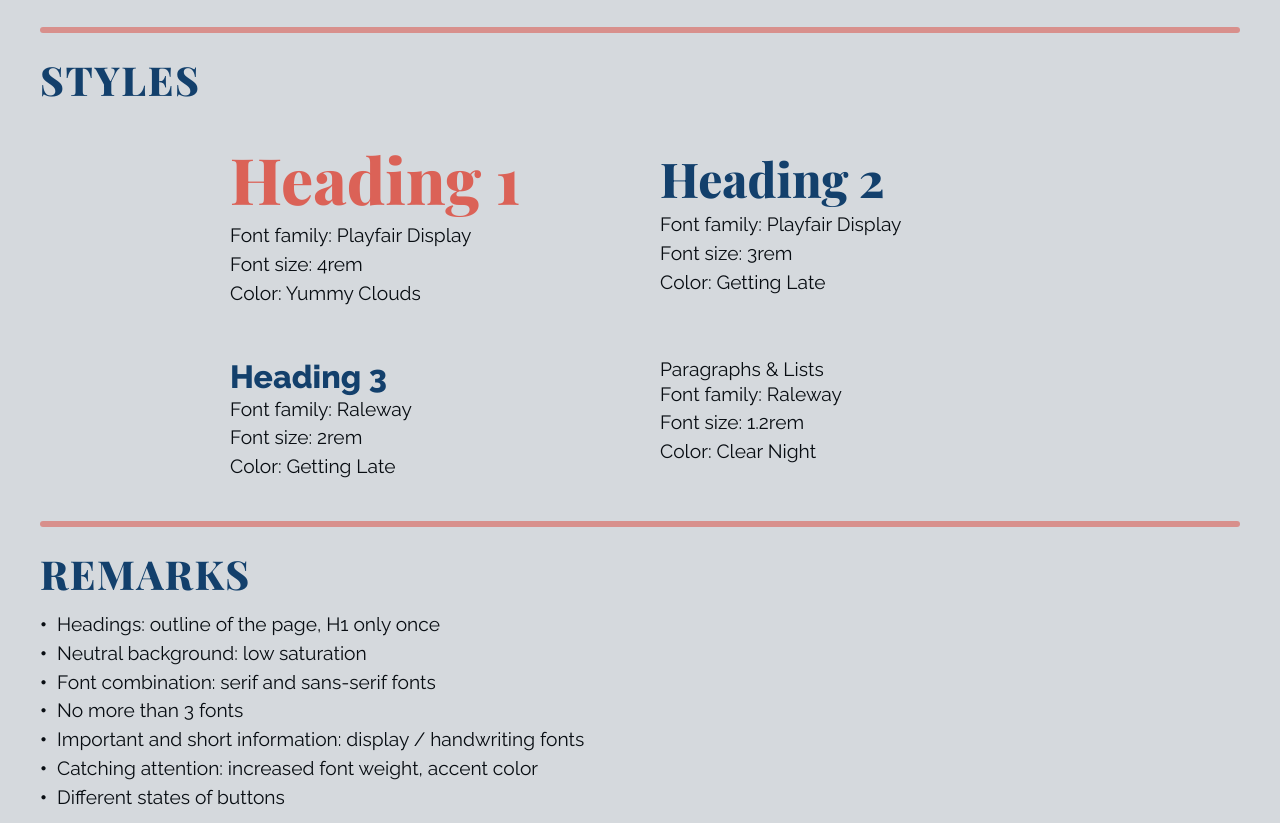
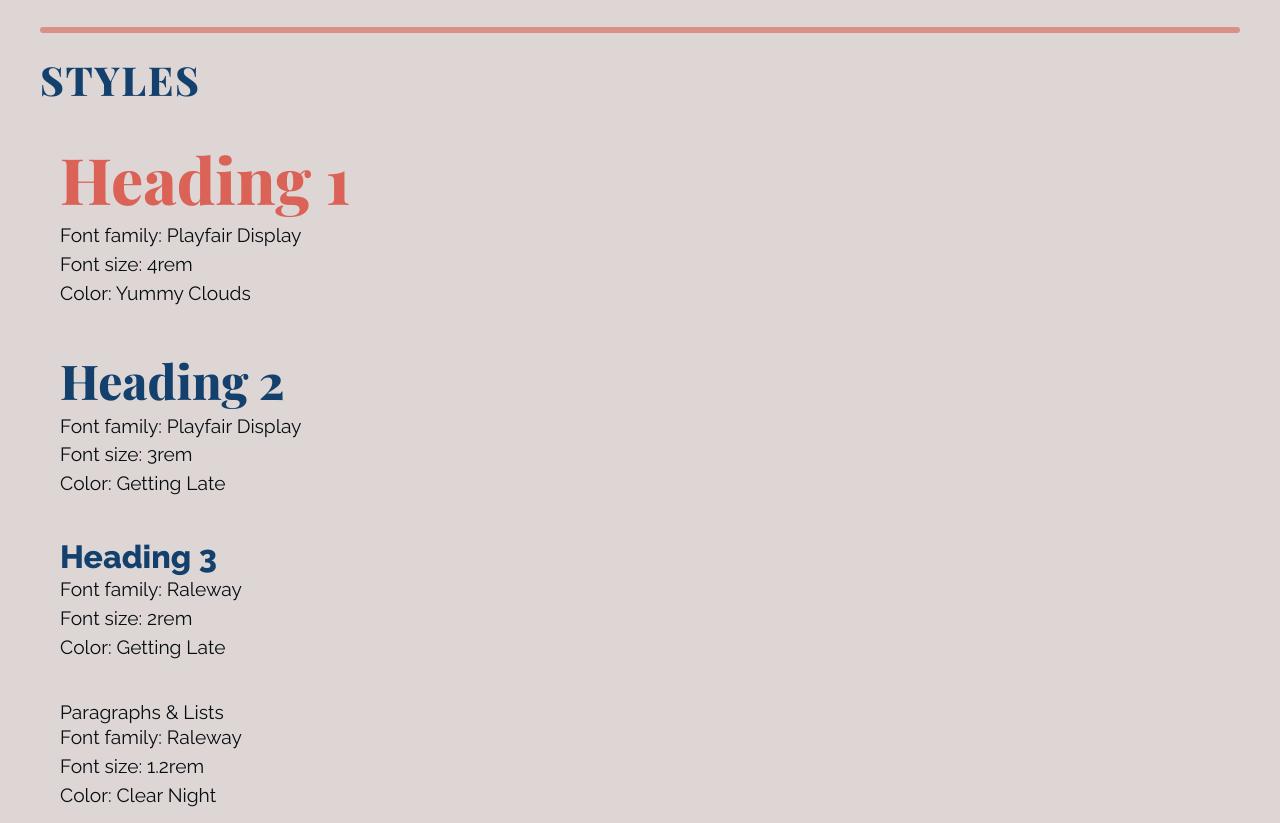
Before and after one commit to elifaltundag/website-design-system, a plain HTML site: page index.html in a window 1280 px wide. Shown: the part 1758-2581 px from the top of the page. Drawn offline with nearby package versions, Linux system fonts and the light colour scheme; a web font is replaced by a local one.

Commit message:
change background color

```diff
--- a/index.html
+++ b/index.html
@@ -152,12 +152,12 @@
             <!-- STYLES SECTION -->
             <section role="region" aria-label="styles">
                 <h2 id="styles">styles</h2>
-                <div class="container-columns">
+                <div class="flex-cont">
 
                     <!-- HEADINGS -->
                     <div class="styles">
 
-                        <div class="container-rows">
+                        <div class="flex-item">
                             <!-- H1 -->
                             <div class="font-box style-box">
                                 <h3 id="heading1">Heading 1</h3>
--- a/style.css
+++ b/style.css
@@ -22,11 +22,14 @@
     /* REFERENCE BORDER */
     --ref-border: 1px solid rgb(199, 0, 0);
 
+    /* BUTTON BORDER */
+    --btn-border: 1px solid var(--clr-light);
+
     /* COLORS */
     --clr-dark:   hsl(210, 40%, 5%);
     --clr-base:   hsl(210, 70%, 25%);
     --clr-accent: hsl(5, 65%, 60%);
-    --clr-light:  hsl(210, 10%, 85%);
+    --clr-light:  hsl(5, 10%, 85%);
 }
 
 *, *::before, *::after {
@@ -113,10 +116,8 @@ li a {
 }
 
 li a:hover {
-    background-color: var(--clr-accent);
     opacity: 1;
     font-weight: 900;
-    border: 1px solid var(--clr-light);
 
 }
 
@@ -148,7 +149,7 @@ footer a::before {
 
     background-color: var(--clr-accent);
     color:hsl(0, 0%, 100%);
-    border: 1px solid var(--clr-light);
+    border: var(--btn-border);
     border-radius: 5px;
 
 
@@ -344,7 +345,7 @@ h2::before{
     color: hsl(0, 0%, 100%);
     background-color: var(--clr-accent);
     border: 3px solid var(--clr-accent);
-    opacity: 1;
+    opacity: .8;
 }
 
 .font-name {
@@ -362,7 +363,7 @@ h2::before{
 
 /* 8. TEXT STYLES*/
 .styles {
-    display: flex;
+    display: inline-flex;
     flex-direction: row;
     flex-wrap: wrap;
     align-content: flex-end;
@@ -370,6 +371,14 @@ h2::before{
 
     /* border: var(--ref-border); */
 }
+
+.flex-cont {
+    display: inline-flex;
+}
+
+/* .flex-item {
+
+} */
 
 .style-box {
     border: none;
```
